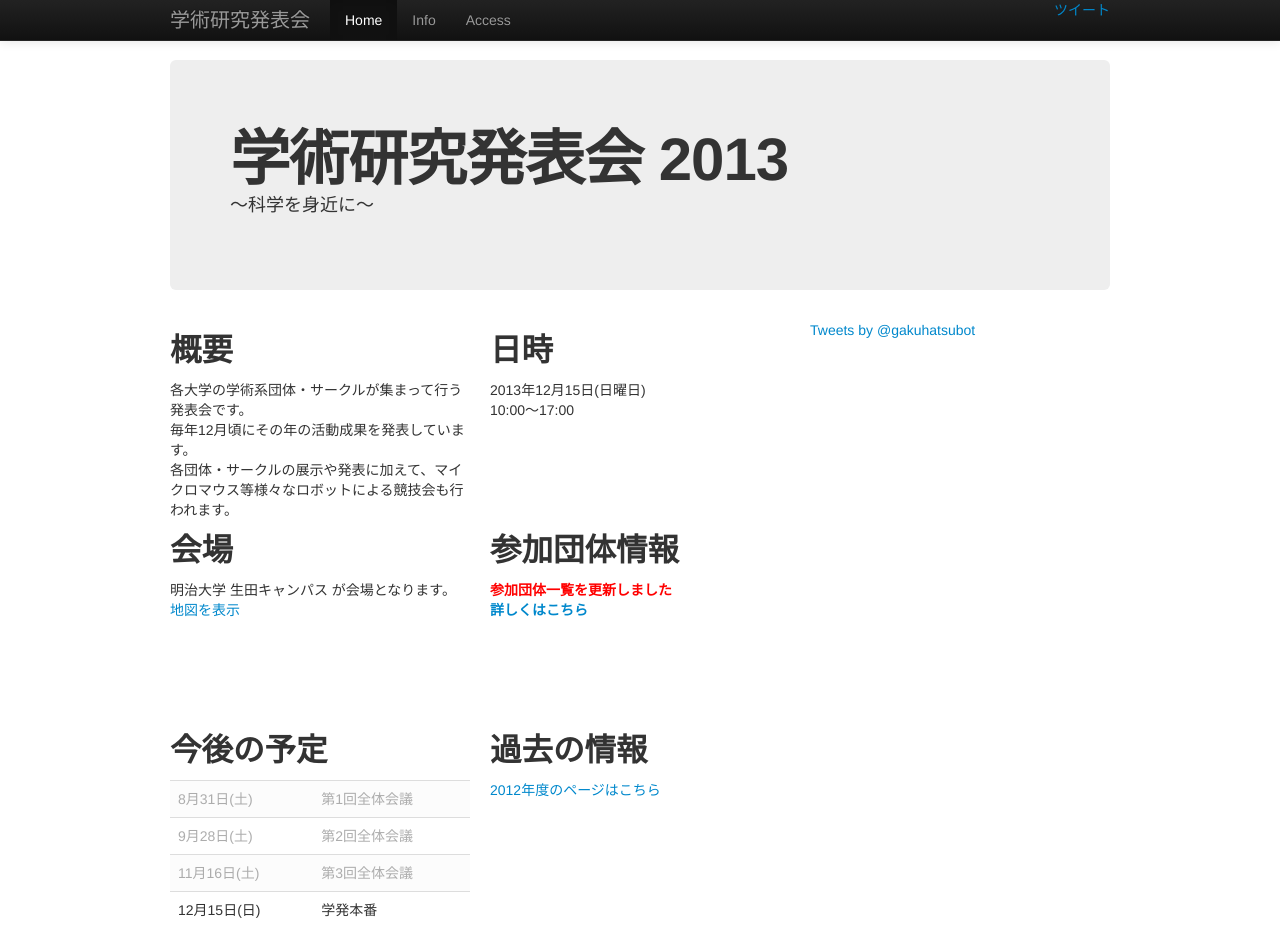
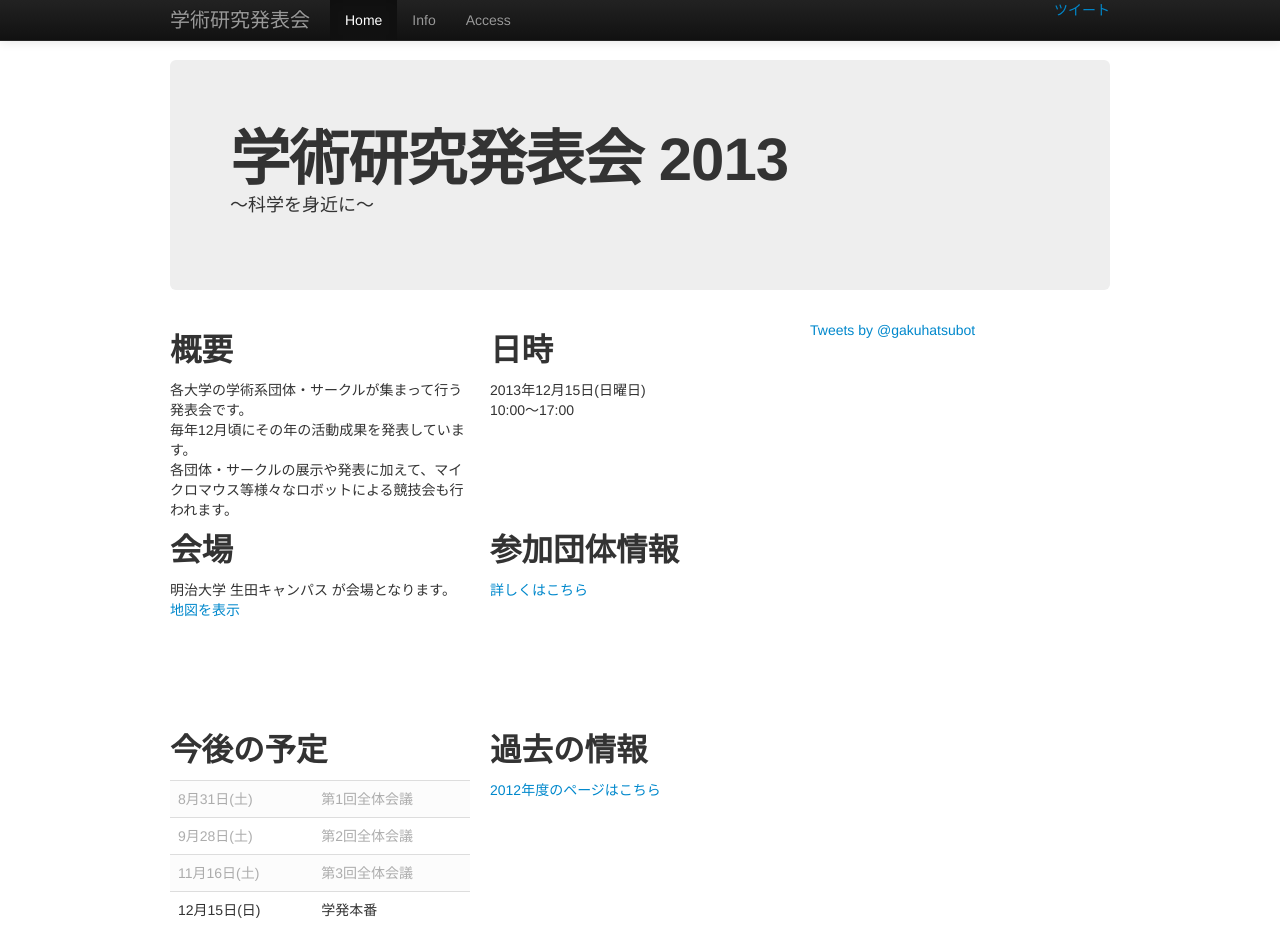
Before and after one commit to twinkfrag/asahi, a plain HTML site: page index.html in a window 1280 px wide. Drawn offline with nearby package versions, Linux system fonts and the light colour scheme.

Commit message:
更新しました表記削除

```diff
--- a/index.html
+++ b/index.html
@@ -68,10 +68,7 @@
 				</div>
 				<div class="span4 content">
 					<h2 id="info">参加団体情報</h2>
-					<p class="impact">
-					参加団体一覧を更新しました<br />
 					<a href="info.html">詳しくはこちら</a>
-					</p>
 				</div>
 			</div>
 			<div class="row">
```
